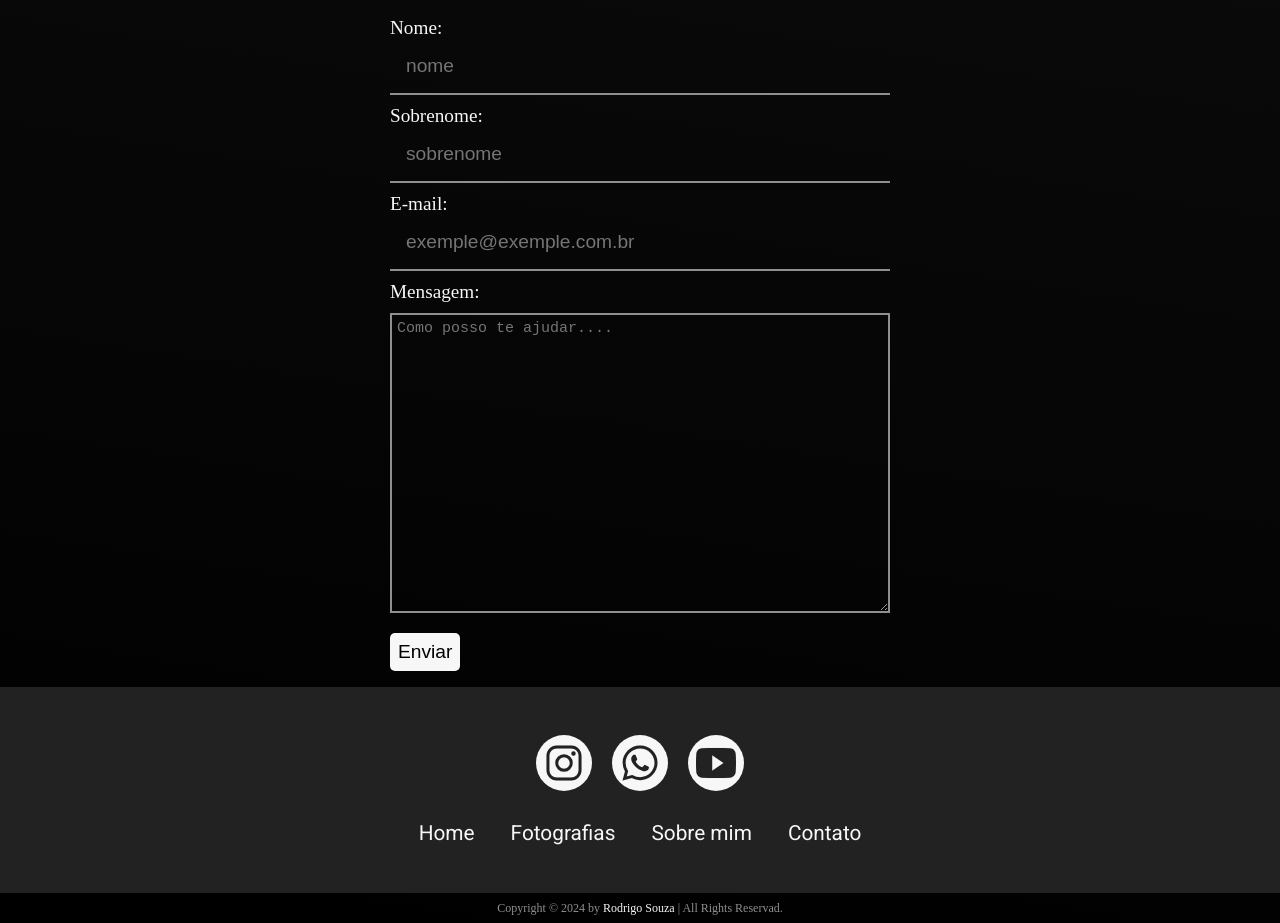
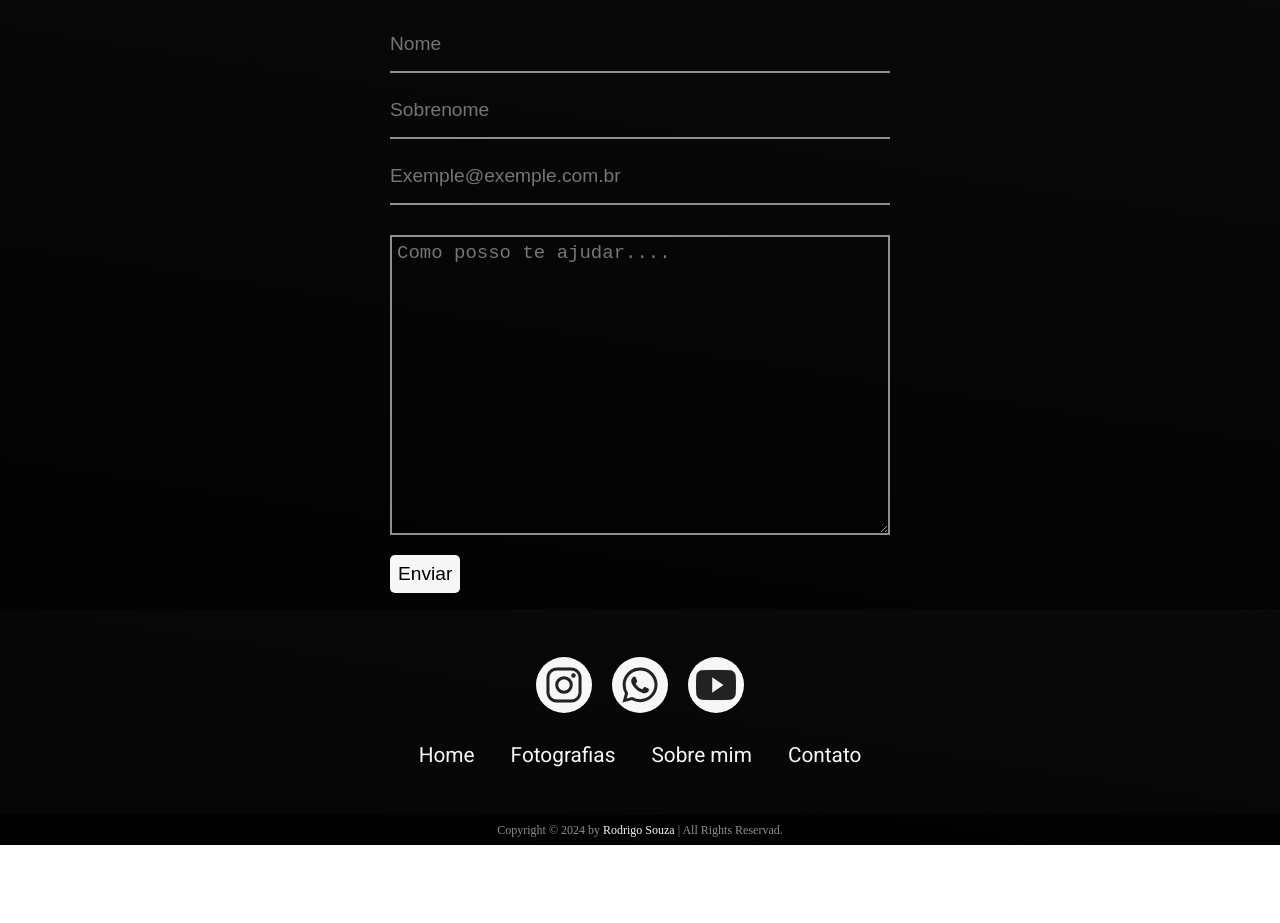
Before and after one commit to drigoosouza/jao-photo, a plain HTML site: page index.html in a window 1280 px wide. Shown: the part 3898-4821 px from the top of the page. After the commit the page ends 4743 px from the top, so only its background shows below. Drawn offline with nearby package versions, Linux system fonts and the light colour scheme; a web font is replaced by a local one.

Commit message:
landing page fotografia

```diff
--- a/index.html
+++ b/index.html
@@ -60,8 +60,9 @@
 
     </section>
 
+
     <section id="photograph">
-
+      <img class="back" src="./img/marifernandes1.jpg" alt="">
       <div class="card">
         <h1>Fotografias <span></span></h1>
 
@@ -105,13 +106,9 @@
     <section id="contact">
       <h1>Contato</h1>
       <form  class="form_contact" action="">
-        <label for="name">Nome:</label>
-        <input type="text" name="name" id="name" placeholder="nome">
-        <label for="lastname">Sobrenome: </label>
-        <input type="text" name="lastname" id="lastname" placeholder="sobrenome">
-        <label for="email">E-mail: </label>
-        <input type="email" name="email" id="email" placeholder="exemple@exemple.com.br">
-        <label for="content_msg">Mensagem: </label>
+        <input type="text" name="name" id="name" placeholder="Nome">
+        <input type="text" name="lastname" id="lastname" placeholder="Sobrenome">
+        <input type="email" name="email" id="email" placeholder="Exemple@exemple.com.br">
         <textarea name="content_msg" id="content_msg" placeholder="Como posso te ajudar...."></textarea>
         <input type="submit" value="Enviar">
       </form>
--- a/style/contact.css
+++ b/style/contact.css
@@ -27,7 +27,7 @@
 #contact form input[type='text'],#contact form input[type='email'] {
   width: 100%;
   font-size: 1.2rem;
-  padding: 1rem;
+  padding: 1rem 0;
   background-color: transparent;
   border: none;
   border-bottom: 2px solid var(--color-gray);
@@ -38,9 +38,9 @@
   color: var(--color-primary);
   background-color: transparent;
   padding: 5px;
-  font-size: 15px;
+  font-size: 19px;
   border: 2px solid var(--color-gray) ;
-  margin-top: 10px;
+  margin-top: 20px;
   width: 500px;
   height: 300px;
 }
--- a/style/footerClient.css
+++ b/style/footerClient.css
@@ -1,6 +1,6 @@
 .dateClient{
   width: 100%;
-  background-color: var(--color-background);
+  background-color: #ffffff05;
   display: grid;
   place-items: center;
   gap: 30px;
--- a/style/photograph.css
+++ b/style/photograph.css
@@ -1,4 +1,15 @@
+
+.back{
+  position:absolute;
+  filter: blur(3rem);
+  opacity: 0.3;
+  width: 100%;
+  height: 100%;
+  object-fit: cover;
+  z-index: -99;
+}
 #photograph{
+  position: relative;
   width: 100%;
   height: auto;
   display: flex;
@@ -7,7 +18,7 @@
   align-items: center;
   overflow: hidden;
   padding: 1rem;
-
+  top:0;
 }
 #photograph .card{
   max-width: 1440px;
```
Lines whose indentation alone changed are shown as unchanged.
